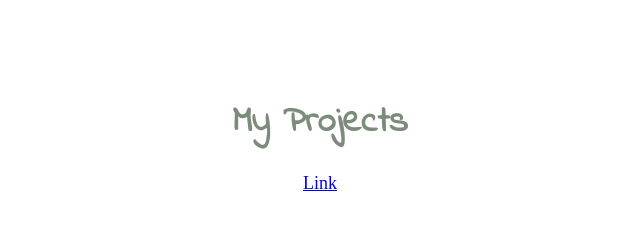
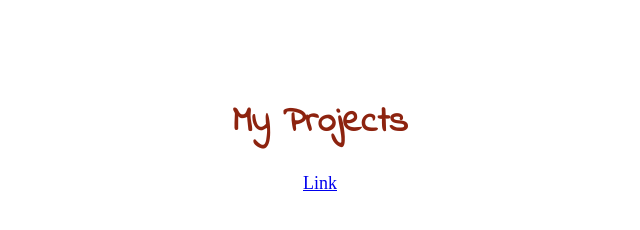
Before and after one commit to menezesFe/WDD--130, a plain HTML site: page personalsite/index.html in a window 1280 px wide. Shown: the whole page, without its empty margins (320-960 px from the left). Drawn offline with Linux system fonts and the light colour scheme; a web font is replaced by a local one.

Commit message:
Add new colors to personal site

```diff
--- a/personalsite/styles/site-plan.css
+++ b/personalsite/styles/site-plan.css
@@ -16,15 +16,15 @@ Fonts are separated by a | */
   --paragraph-font: 'Kalam', cursive;
 
   /* these colors below should be chosen from among your palette colors above */
-  --headline-color-on-white: #7C8C7B;  /* headlines on a white background */
-  --headline-color-on-color: #DFF0DF; /* headlines on a colored background */
-  --paragraph-color-on-white: #7B959C; /* paragraph text on a white background */
-  --paragraph-color-on-color: #B5E9F7; /* paragraph text on a colored background */
-  --paragraph-background-color: #7B959C;
-  --nav-link-color: #d8d9d9;
-  --nav-background-color: #191919;
-  --nav-hover-link-color: #191919;
-  --nav-hover-background-color: #d8d9d9;
+  --headline-color-on-white: #8d230f;  /* headlines on a white background */
+  --headline-color-on-color: #d8d9d9; /* headlines on a colored background */
+  --paragraph-color-on-white: #191919; /* paragraph text on a white background */
+  --paragraph-color-on-color: #d8d9d9; /* paragraph text on a colored background */
+  --paragraph-background-color: #8d230f;
+  --nav-link-color: #136F63;
+  --nav-background-color: #d8d9d9;
+  --nav-hover-link-color: #d8d9d9;
+  --nav-hover-background-color: #136F63;
 }
 
 
```
